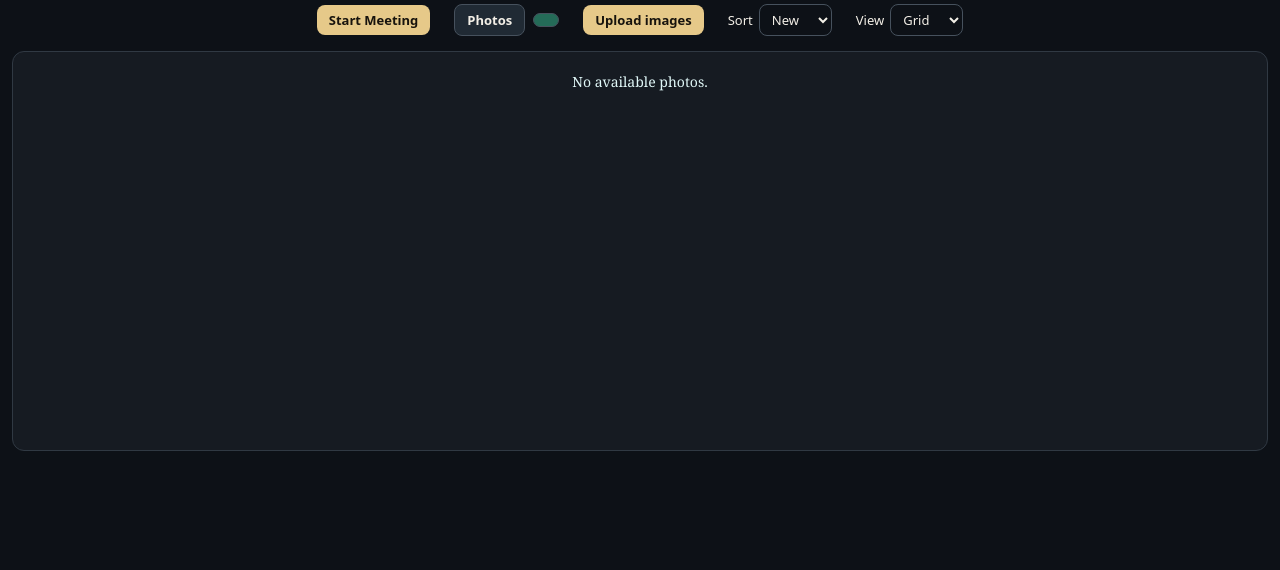
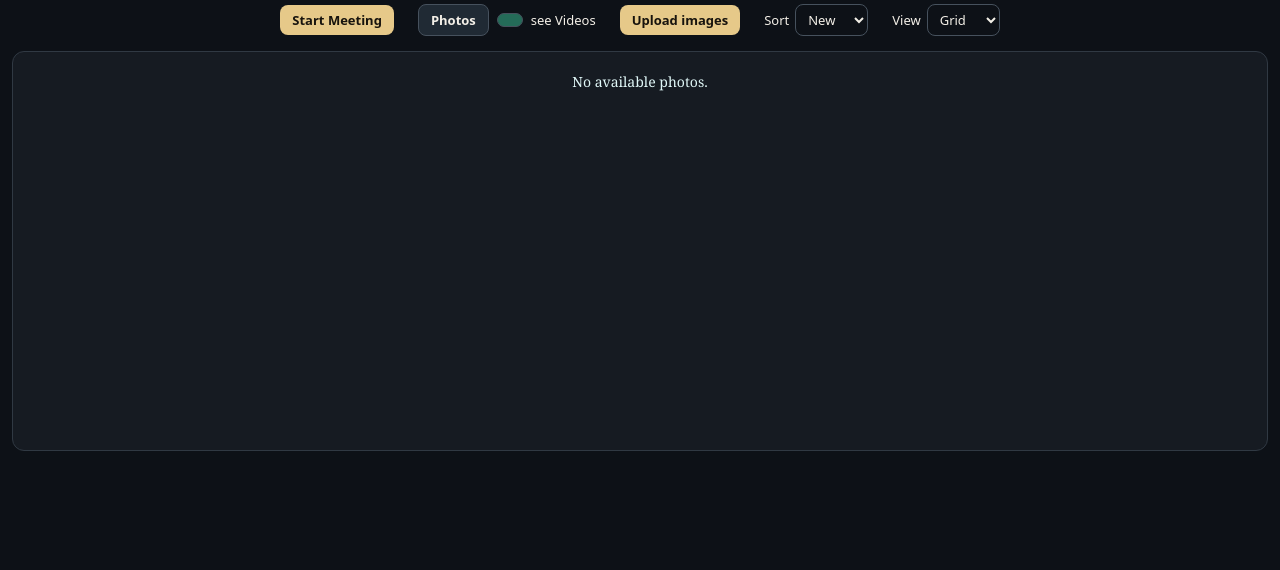
Before and after one commit to dopebwoy/drama-team, a website: page store.html in a window 1280 px wide. Shown: the part 230-800 px from the top of the page. Drawn offline with nearby package versions, Linux system fonts and the light colour scheme; no server answers.

Commit message:
added it

```diff
--- a/store.html
+++ b/store.html
@@ -472,7 +472,7 @@
 
             <div class="tool" id="media-tabs" role="tablist" aria-label="Gallery media">
                 <button type="button" class="input-button media-tab" id="photosTab" role="tab" aria-selected="true" aria-controls="container">Photos</button>
-                <button type="button" class="input-button media-tab" id="videosTab" role="tab" aria-selected="false" aria-controls="videoContainer" style="background-color: #246b58;"see Videos</button>
+                <button type="button" class="input-button media-tab" id="videosTab" role="tab" aria-selected="false" aria-controls="videoContainer" style="background-color: #246b58;"></button>see Videos</button>
             </div>
 
             <div class="tool" id="photoControls">
```
